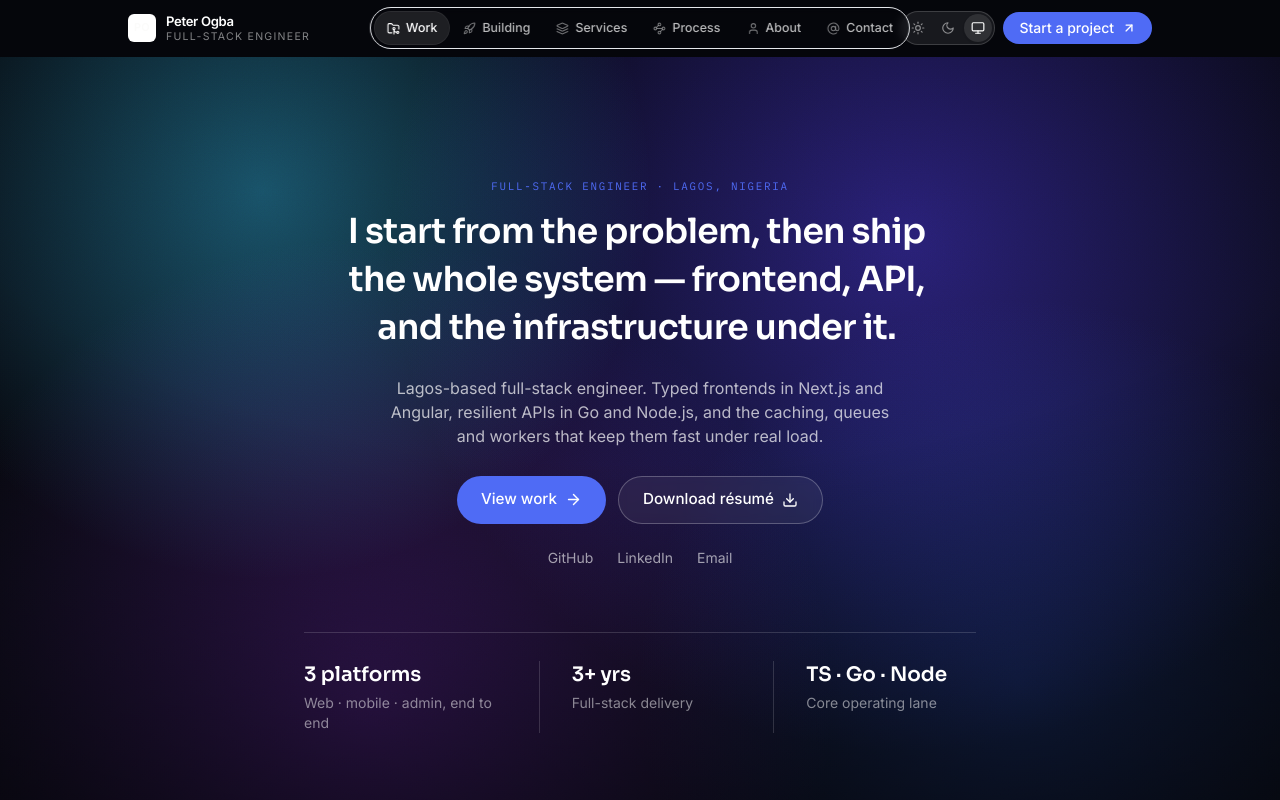
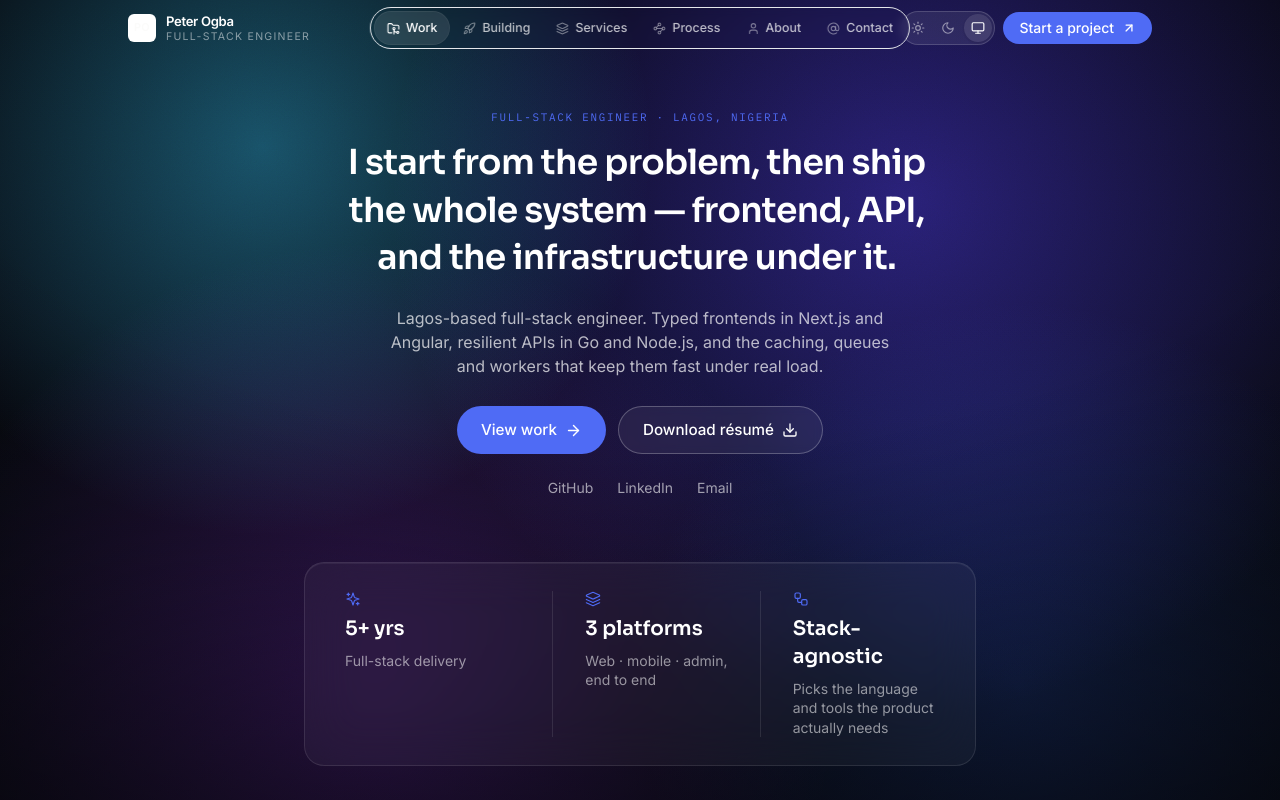
Before and after one commit to peterchims/portfolio, a React (Vite) app in the folder frontend/: page / in a window 1280 px wide. Shown: the top 800 px of the page. Built offline with nearby package versions, Linux system fonts and the light colour scheme; no server answers.

Commit message:
fixes-ongoing

```diff
--- a/frontend/src/app/App.tsx
+++ b/frontend/src/app/App.tsx
@@ -17,7 +17,7 @@ export function App() {
         <ScrollToTop />
         <SkipLink />
         <Header />
-        <main id="main">
+        <main id="main" className="pt-14">
           <AppRoutes />
         </main>
         <Footer />
--- a/frontend/src/components/layout/Header.tsx
+++ b/frontend/src/components/layout/Header.tsx
@@ -35,7 +35,7 @@ export function Header() {
       animate={{ y: hidden && !menuOpen ? '-100%' : '0%' }}
       transition={{ duration: 0.4, ease: [0.16, 1, 0.3, 1] }}
       className={cn(
-        'sticky top-0 z-40 transition-[background-color,border-color,box-shadow] duration-300',
+        'fixed inset-x-0 top-0 z-40 transition-[background-color,border-color,box-shadow] duration-300',
         dark && 'header-on-dark',
         scrolled &&
           dark &&
@@ -43,8 +43,7 @@ export function Header() {
         scrolled &&
           !dark &&
           'border-b border-border bg-bg/70 shadow-[0_1px_0_rgba(0,0,0,0.02),0_8px_24px_-16px_rgba(0,0,0,0.3)] backdrop-blur-xl',
-        !scrolled && dark && 'border-b border-transparent bg-[#05060b]',
-        !scrolled && !dark && 'border-b border-transparent bg-transparent',
+        !scrolled && 'border-b border-transparent bg-transparent',
       )}
     >
       <div className="mx-auto flex h-14 w-full max-w-content items-center justify-between gap-4 px-5 sm:px-6 lg:px-8">
--- a/frontend/src/components/sections/Hero.tsx
+++ b/frontend/src/components/sections/Hero.tsx
@@ -1,4 +1,12 @@
-import { ArrowRight, ChevronDown, Download } from 'lucide-react';
+import {
+  ArrowRight,
+  ChevronDown,
+  Download,
+  Layers,
+  Sparkles,
+  Workflow,
+  type LucideIcon,
+} from 'lucide-react';
 import { motion } from 'framer-motion';
 import { Link } from 'react-router-dom';
 import { profile } from '../../content/profile';
@@ -9,13 +17,27 @@ import { buttonClass } from '../ui/button-classes';
 import { CinematicBackground } from '../ui/CinematicBackground';
 import { Container } from '../ui/Container';
 import { Magnetic } from '../ui/Magnetic';
+import { cn } from '../../lib/cn';
 
 const EASE = [0.16, 1, 0.3, 1] as const;
 
 const secondaryCtaClass =
   'inline-flex h-12 items-center justify-center gap-2 rounded-full border border-white/25 bg-white/[0.06] px-6 text-[0.95rem] font-medium text-white backdrop-blur-sm transition-colors duration-150 hover:bg-white/[0.12] active:scale-[0.97] motion-reduce:active:scale-100';
 
-function ProofStat({ value, label, index }: { value: string; label: string; index: number }) {
+/** One icon per proof point, in the same order as `hero.proofPoints`. */
+const PROOF_ICONS: LucideIcon[] = [Sparkles, Layers, Workflow];
+
+function ProofStat({
+  value,
+  label,
+  index,
+  Icon,
+}: {
+  value: string;
+  label: string;
+  index: number;
+  Icon: LucideIcon;
+}) {
   const match = value.match(/^(\d+)(.*)$/);
   const { value: counted, ref } = useCountUp(match ? Number(match[1]) : 0);
   return (
@@ -24,12 +46,13 @@ function ProofStat({ value, label, index }: { value: string; label: string; inde
       whileInView={{ opacity: 1, y: 0 }}
       viewport={{ once: true }}
       transition={{ duration: 0.5, delay: index * 0.08, ease: EASE }}
-      className={index > 0 ? 'sm:border-l sm:border-white/15 sm:pl-8' : ''}
+      className={cn('flex flex-col gap-2', index > 0 && 'sm:border-l sm:border-white/10 sm:pl-8')}
     >
+      <Icon size={16} strokeWidth={1.75} className="text-accent" />
       <dd ref={ref as never} className="font-display text-lg font-semibold text-white sm:text-xl">
         {match ? `${counted}${match[2]}` : value}
       </dd>
-      <dt className="mt-1 text-sm text-white/50">{label}</dt>
+      <dt className="text-sm leading-snug text-white/55">{label}</dt>
     </motion.div>
   );
 }
@@ -41,7 +64,7 @@ export function Hero() {
   return (
     <section
       id="home"
-      className="relative isolate flex min-h-[100vh] items-center overflow-hidden py-28"
+      className="relative isolate -mt-14 flex min-h-[100vh] items-center overflow-hidden py-28"
       data-cursor
     >
       <CinematicBackground />
@@ -130,11 +153,25 @@ export function Hero() {
           </motion.div>
         </div>
 
-        <dl className="mx-auto mt-16 grid max-w-2xl gap-8 border-t border-white/15 pt-7 sm:grid-cols-3">
-          {hero.proofPoints.map((point, index) => (
-            <ProofStat key={point.label} value={point.value} label={point.label} index={index} />
-          ))}
-        </dl>
+        <motion.div
+          initial={reduced ? false : { opacity: 0, y: 16 }}
+          whileInView={{ opacity: 1, y: 0 }}
+          viewport={{ once: true, amount: 0.4 }}
+          transition={{ duration: 0.6, ease: EASE }}
+          className="mx-auto mt-16 max-w-2xl rounded-2xl border border-white/10 bg-white/[0.04] px-6 py-7 shadow-[inset_0_1px_0_rgba(255,255,255,0.06)] backdrop-blur-xl sm:px-10"
+        >
+          <dl className="grid gap-8 sm:grid-cols-3">
+            {hero.proofPoints.map((point, index) => (
+              <ProofStat
+                key={point.label}
+                value={point.value}
+                label={point.label}
+                index={index}
+                Icon={PROOF_ICONS[index] ?? Sparkles}
+              />
+            ))}
+          </dl>
+        </motion.div>
       </Container>
 
       <motion.a
--- a/frontend/src/content/site.ts
+++ b/frontend/src/content/site.ts
@@ -44,9 +44,9 @@ export const hero = {
   secondaryCta: { label: 'Download résumé', href: '/peter-ogba-resume.pdf' },
   headerCta: { label: 'Start a project', href: '#contact' },
   proofPoints: [
+    { value: '5+ yrs', label: 'Full-stack delivery' },
     { value: '3 platforms', label: 'Web · mobile · admin, end to end' },
-    { value: '3+ yrs', label: 'Full-stack delivery' },
-    { value: 'TS · Go · Node', label: 'Core operating lane' },
+    { value: 'Stack-agnostic', label: 'Picks the language and tools the product actually needs' },
   ],
 };
 
```
